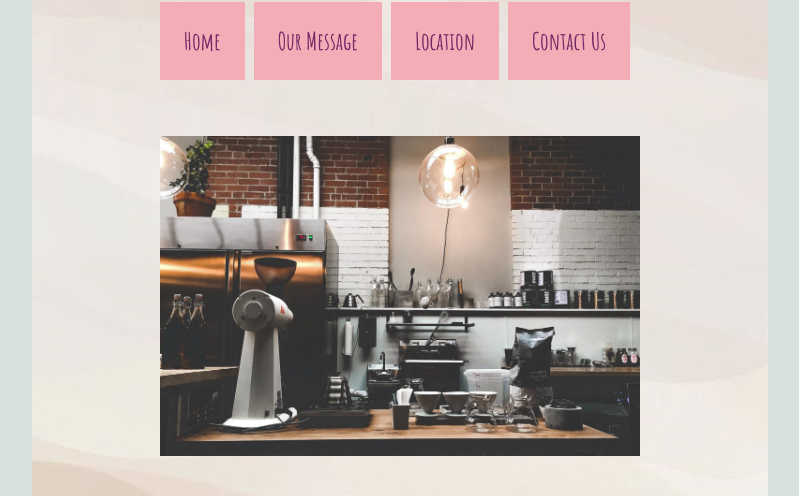
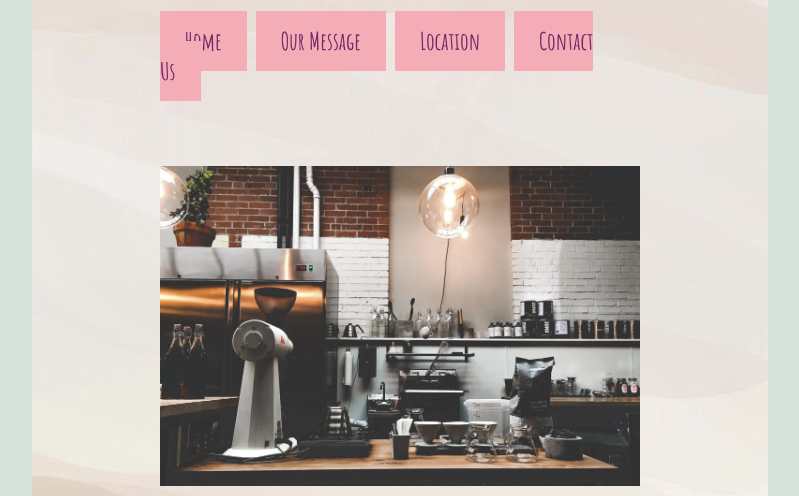
Before and after one commit to RandBuzieh/coffee, a plain HTML site: page index.html in a window 1280 px wide. Shown: the part 142-638 px from the top of the page, without its empty margins (240-1039 px from the left). Drawn offline with Linux system fonts and the light colour scheme.

Commit message:
Update style.css

```diff
--- a/css/style.css
+++ b/css/style.css
@@ -32,7 +32,7 @@ video
 .nb:link , .nb:visited{
    text-align:right;
    background-color:rgb(244, 172, 183);
-   padding: 1em 1em;
+   padding: 15px 25px;
    text-decoration: none;
    font-size: 150%;
    color:rgb(112, 43, 103);
```
